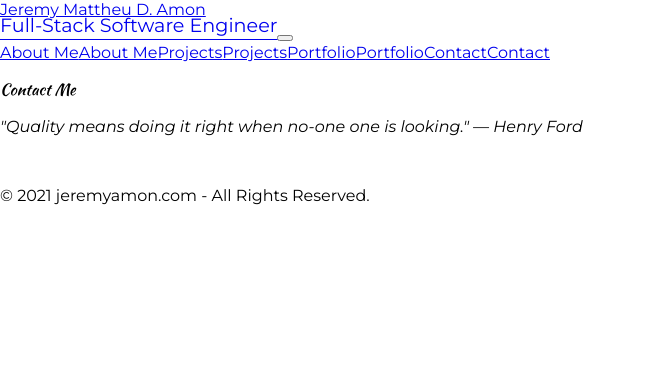
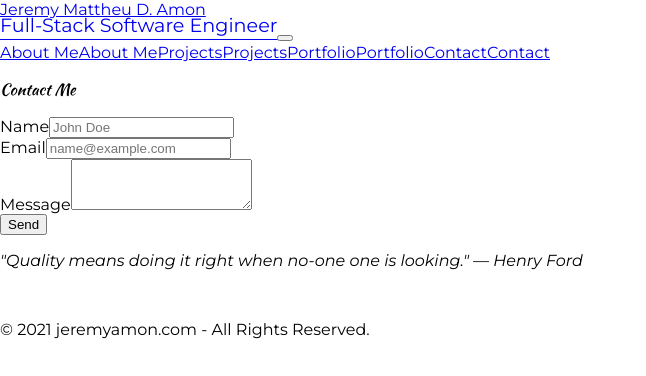
Before and after one commit to OverdriveNGain/portfolio, a React (Create React App) app: page /contact in a window 1280 px wide. Shown: the top 376 px of the page, without its empty margins (0-646 px from the left). Built offline with nearby package versions, Linux system fonts and the light colour scheme.

Commit message:
Added basic contact form placeholder

```diff
--- a/src/components/Contact.js
+++ b/src/components/Contact.js
@@ -1,6 +1,9 @@
 import { useEffect } from "react";
 
 const Contact = () => {
+    const submitCallback = (e) => {
+
+    }
     useEffect(() => {
         window.scrollTo(0, 0);
     }, []);
@@ -10,6 +13,31 @@ const Contact = () => {
                 <div className="col col-md-10 px-4">
                     <p className="py-5" />
                     <p className="display-1 font-title text-primary text-center">Contact Me</p>
+                    <div id="about6" className="bg-light">
+                        <div className="align-middle container px-0 py-3 text-center d-flex flex-column
+                justify-content-center align-items-stretch px-4 py-5">
+                            <div className="row justify-content-center">
+                                <div className="col col-7 text-start">
+                                    <form onSubmit={(e) => { submitCallback(e) }}>
+                                        <div className="mb-3">
+                                            <label htmlFor="contactName" className="form-label fw-bold text-secondary">Name</label>
+                                            <input type="name" className="form-control" id="contactName" placeholder="John Doe" name="fname" />
+                                        </div>
+                                        <div className="mb-3">
+                                            <label htmlFor="contactEmail" className="form-label fw-bold text-secondary">Email</label>
+                                            <input type="email" className="form-control" id="contactEmail" placeholder="name@example.com" name="email" />
+                                        </div>
+                                        <div className="mb-3">
+                                            <label htmlFor="contactMessage" className="form-label fw-bold text-secondary">Message</label>
+                                            <textarea className="form-control" id="contactMessage" rows="3" name="message"></textarea>
+                                        </div>
+                                        <div className="text-center"><button className="btn btn-primary text-light" type="submit"><i className="bi bi-envelope-fill pe-2"></i>Send</button></div>
+                                    </form>
+                                </div>
+                            </div>
+                        </div>
+                    </div>
+
                 </div>
             </div>
 
```
